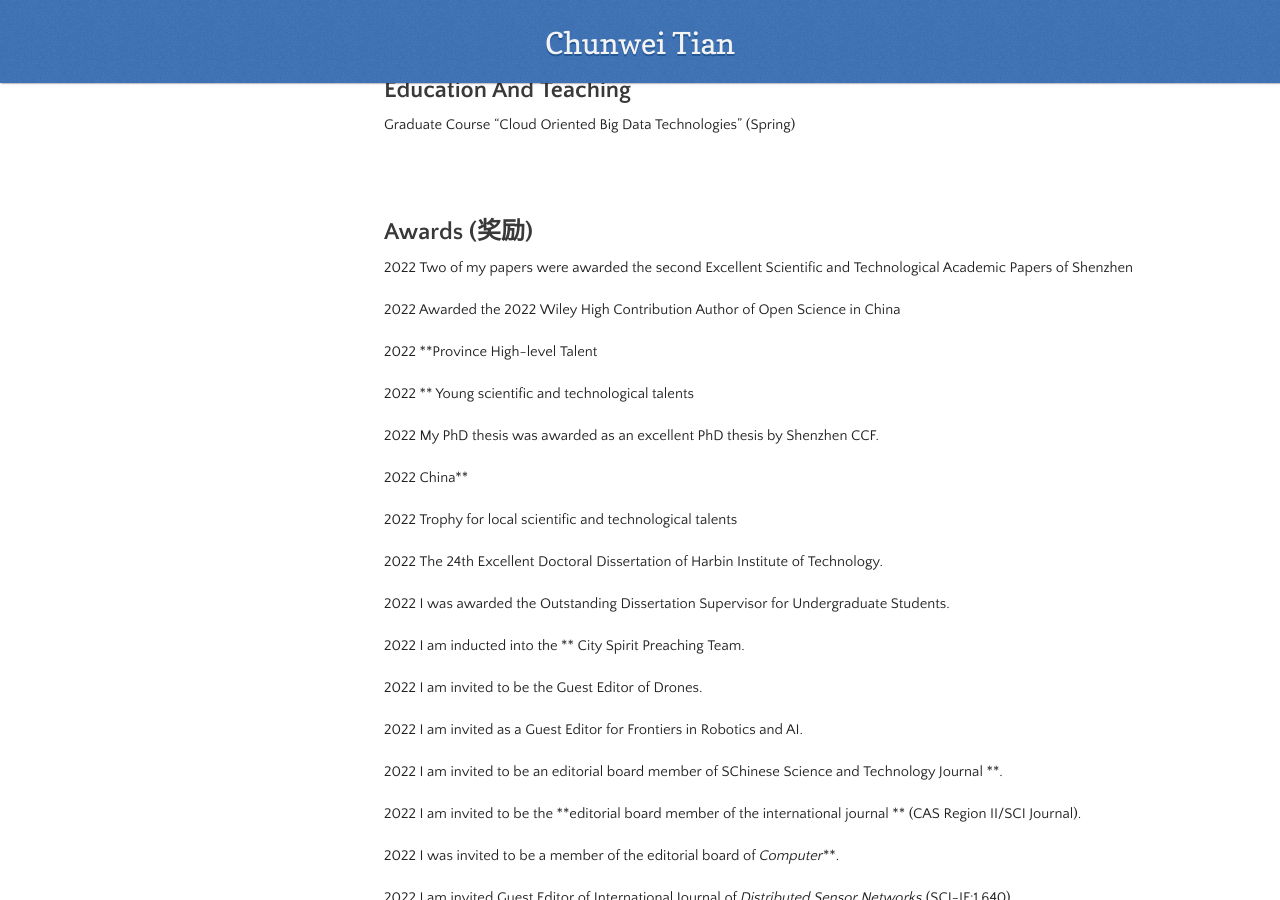
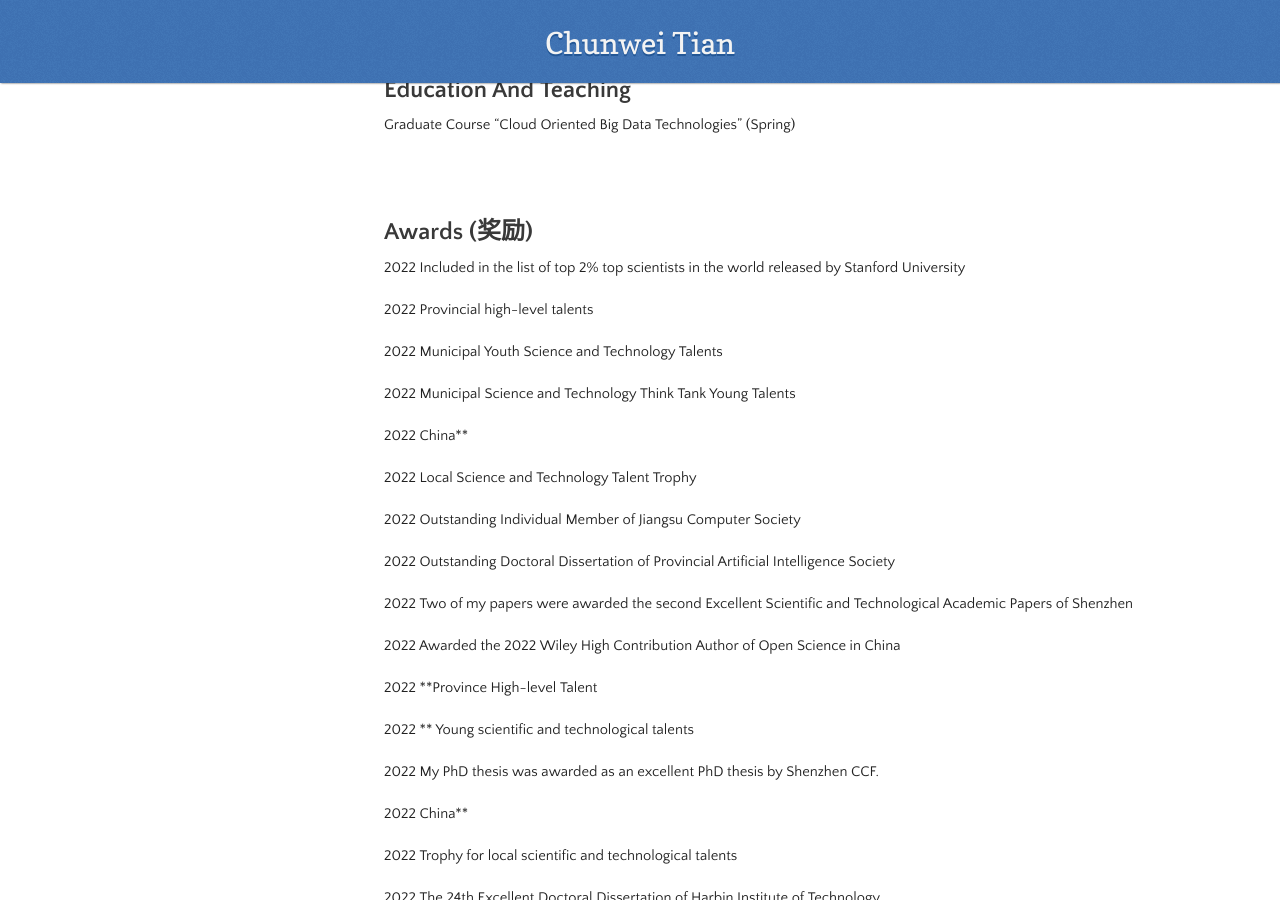
Before and after one commit to hellloxiaotian/hellloxiaotian.github.io, a Jekyll site: the page built from index.md, in a window 1280 px wide and 900 px high, scrolled down 15271 px. Built offline with Jekyll 4.4.1, drawn with Linux system fonts in a browser that asks for light colours; nearby versions of some CDN libraries; our own code applies the rules of GitHub Pages for plain Markdown files; the repository's description, which GitHub fills in, is left out.

Commit message:
Update index.md

```diff
--- a/index.md
+++ b/index.md
@@ -568,6 +568,21 @@ Graduate Course "Cloud Oriented Big Data Technologies" (Spring)
 
 ## Awards (奖励)
 
+2022 Included in the list of top 2% top scientists in the world released by Stanford University
+
+2022 Provincial high-level talents
+
+2022 Municipal Youth Science and Technology Talents
+
+2022 Municipal Science and Technology Think Tank Young Talents
+
+2022 China**
+
+2022 Local Science and Technology Talent Trophy
+
+2022 Outstanding Individual Member of Jiangsu Computer Society
+
+2022 Outstanding Doctoral Dissertation of Provincial Artificial Intelligence Society
 
 2022 Two of my papers were awarded the second Excellent Scientific and Technological Academic Papers of Shenzhen
 
```
